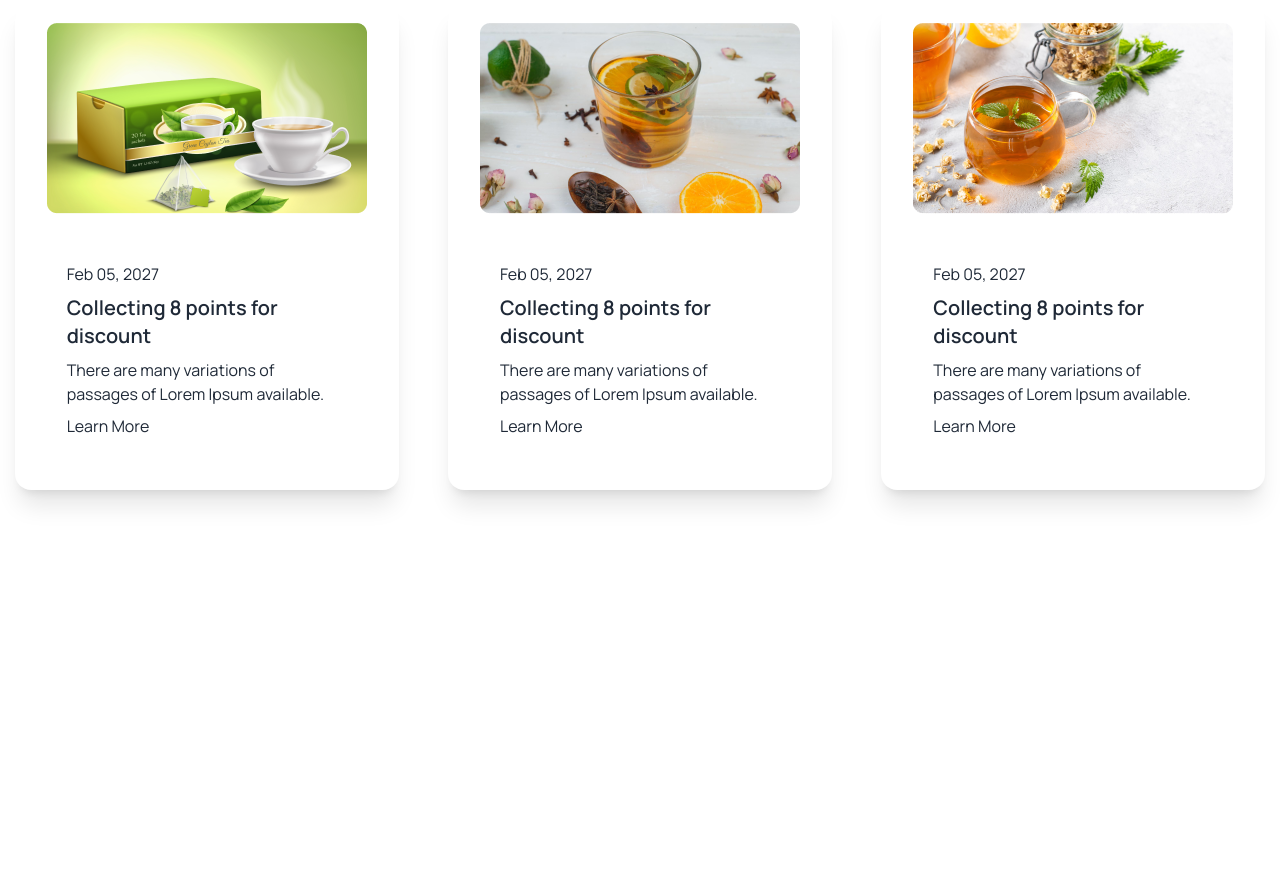
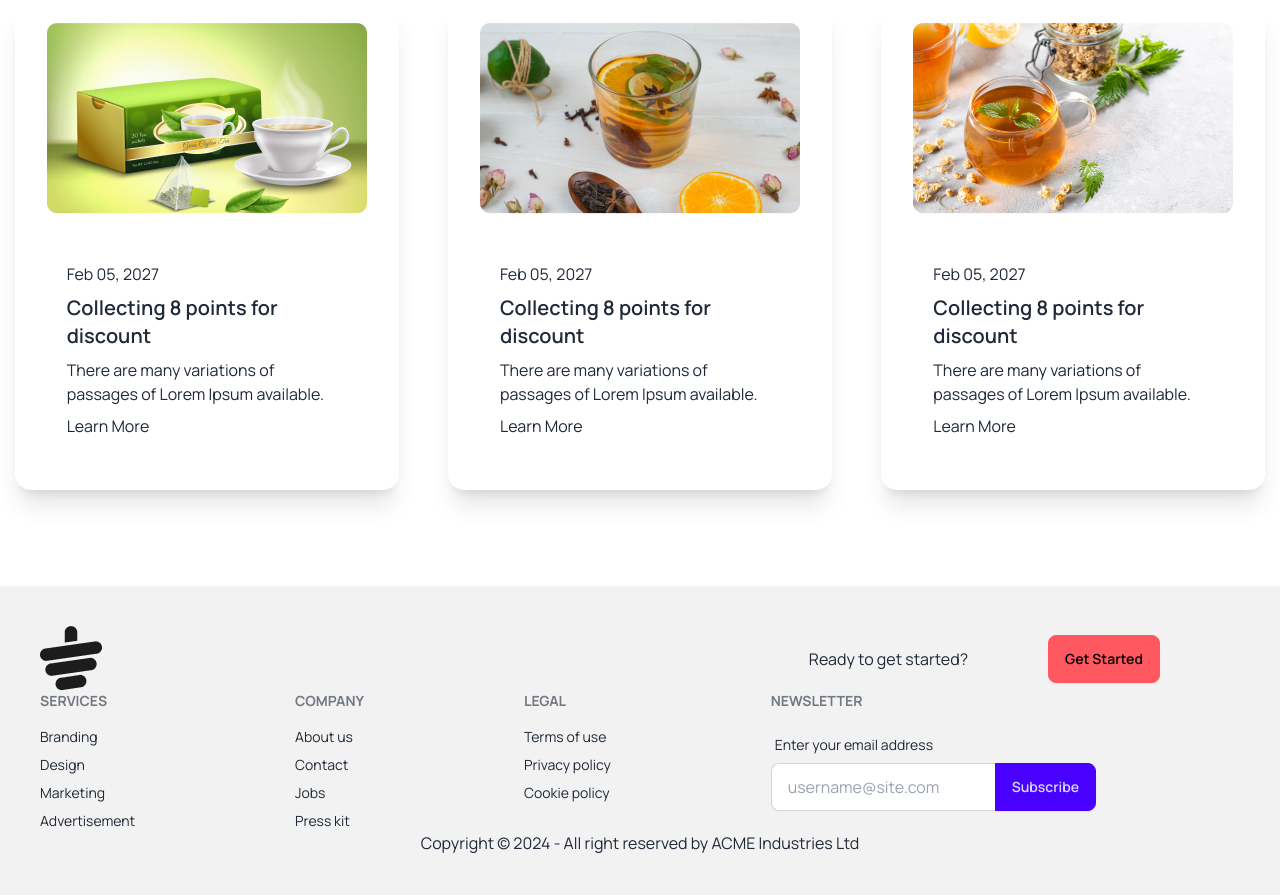
Before and after one commit to sowmik-sec/tea-house-with-daisy-ui, a plain HTML site: page index.html in a window 1280 px wide. Shown: the part 2740-3635 px from the top of the page. Before the commit the page ends 3326 px from the top, so only its background shows below. Drawn offline with nearby package versions, Linux system fonts and the light colour scheme.

Commit message:
create footer

```diff
--- a/index.html
+++ b/index.html
@@ -283,6 +283,58 @@
         </div>
       </section>
     </main>
+    <footer class="p-10 bg-base-200 text-base-content">
+      <div class="flex justify-between">
+        <div>
+          <img src="images/cup.png" alt="" />
+        </div>
+        <div class="flex items-center lg:mr-20">
+          <p class="mr-20">Ready to get started?</p>
+          <button class="btn btn-error">Get Started</button>
+        </div>
+      </div>
+      <div class="footer">
+        <nav>
+          <h6 class="footer-title">Services</h6>
+          <a class="link link-hover">Branding</a>
+          <a class="link link-hover">Design</a>
+          <a class="link link-hover">Marketing</a>
+          <a class="link link-hover">Advertisement</a>
+        </nav>
+        <nav>
+          <h6 class="footer-title">Company</h6>
+          <a class="link link-hover">About us</a>
+          <a class="link link-hover">Contact</a>
+          <a class="link link-hover">Jobs</a>
+          <a class="link link-hover">Press kit</a>
+        </nav>
+        <nav>
+          <h6 class="footer-title">Legal</h6>
+          <a class="link link-hover">Terms of use</a>
+          <a class="link link-hover">Privacy policy</a>
+          <a class="link link-hover">Cookie policy</a>
+        </nav>
+        <form>
+          <h6 class="footer-title">Newsletter</h6>
+          <fieldset class="form-control w-80">
+            <label class="label">
+              <span class="label-text">Enter your email address</span>
+            </label>
+            <div class="join">
+              <input
+                type="text"
+                placeholder="username@site.com"
+                class="input input-bordered join-item"
+              />
+              <button class="btn btn-primary join-item">Subscribe</button>
+            </div>
+          </fieldset>
+        </form>
+      </div>
+      <aside class="text-center">
+        <p>Copyright © 2024 - All right reserved by ACME Industries Ltd</p>
+      </aside>
+    </footer>
     <script
       src="https://kit.fontawesome.com/a044e4ebee.js"
       crossorigin="anonymous"
```
